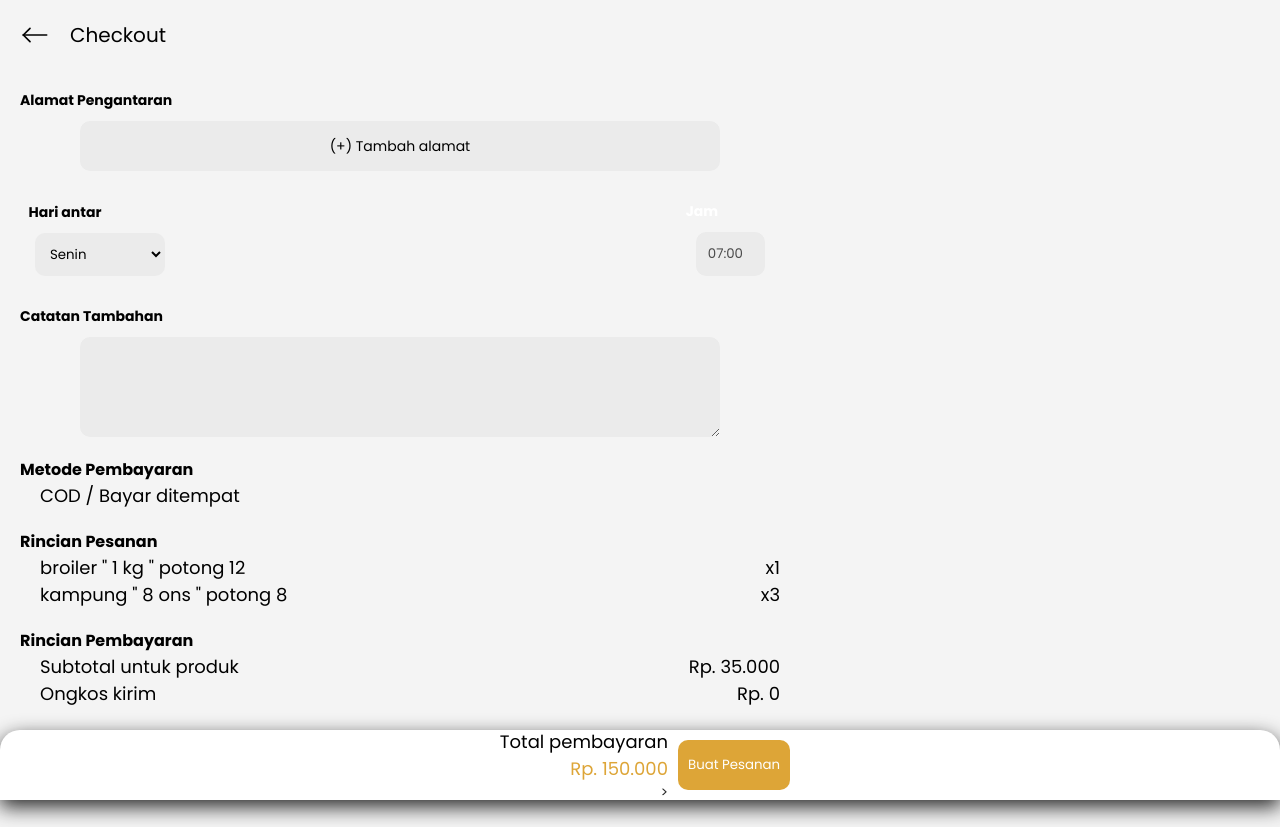
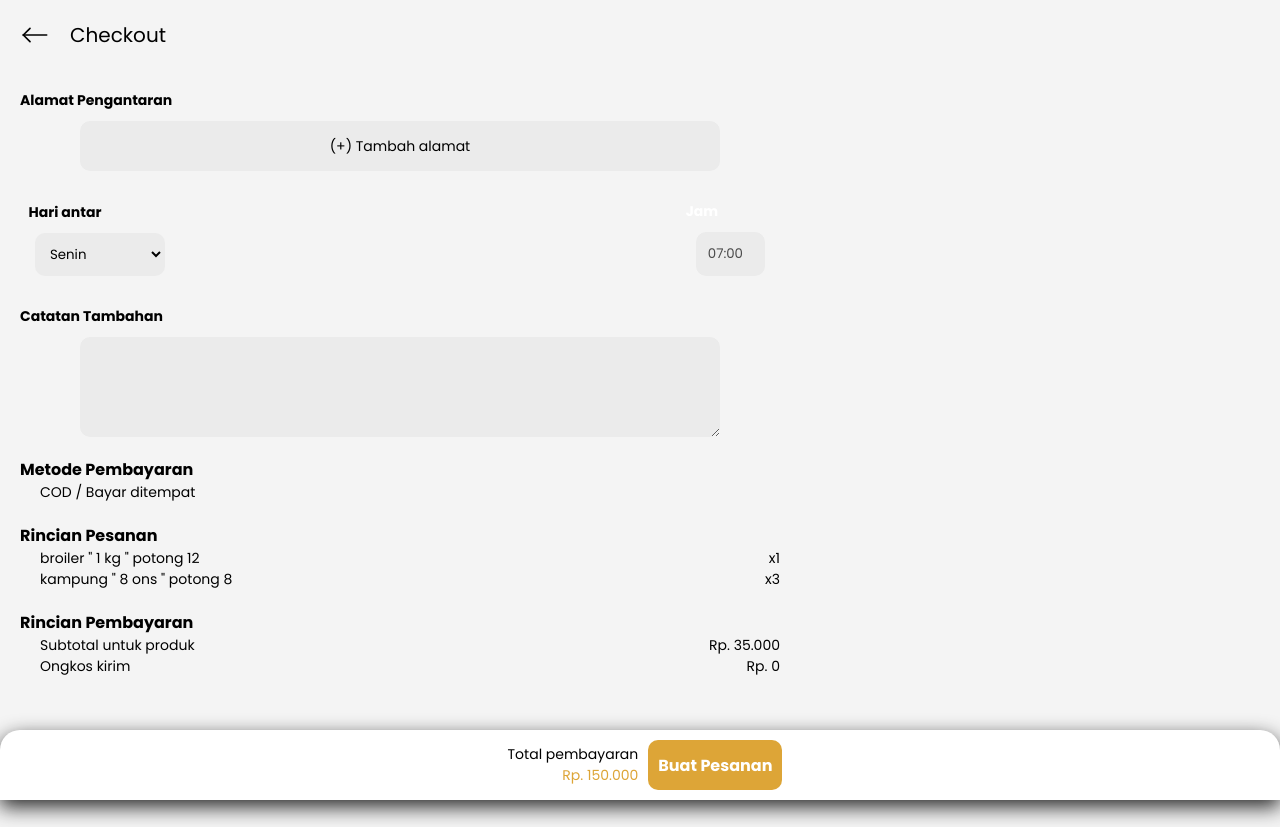
Before and after one commit to manry-hub/web-distributor-ordering, a plain HTML site: page checkout.html in a window 1280 px wide. After the commit the page ends 800 px from the top, so only its background shows below. Drawn offline with Linux system fonts and the light colour scheme.

Commit message:
2.3 tes font

```diff
--- a/checkout.html
+++ b/checkout.html
@@ -142,7 +142,7 @@
 <nav class="bottom-checkout">
      <a class="nav-total-harga">
           <p> Total pembayaran</p>
-          <p style="color: var(--1);"> Rp. 150.000</p>>
+          <p style="color: var(--1);"> Rp. 150.000</p>
 
      </a>
      <button id="show-section-confirm-btn" class="into-whatsapp">
--- a/css/cart.css
+++ b/css/cart.css
@@ -100,6 +100,8 @@
   padding: 10px;
   border-radius: 10px;
   height: 50px;
+  font-size: 16px;
+  font-weight: bold;
 }
 
 .container-checkbox {
--- a/css/checkout.css
+++ b/css/checkout.css
@@ -1,5 +1,5 @@
 p {
-  font-size: 18px;
+  font-size: 14px;
   color: black;
 }
 
@@ -223,6 +223,8 @@ p {
   padding: 10px;
   border-radius: 10px;
   height: 50px;
+  font-size: 16px;
+  font-weight: bold;
 }
 
 h4 {
```
